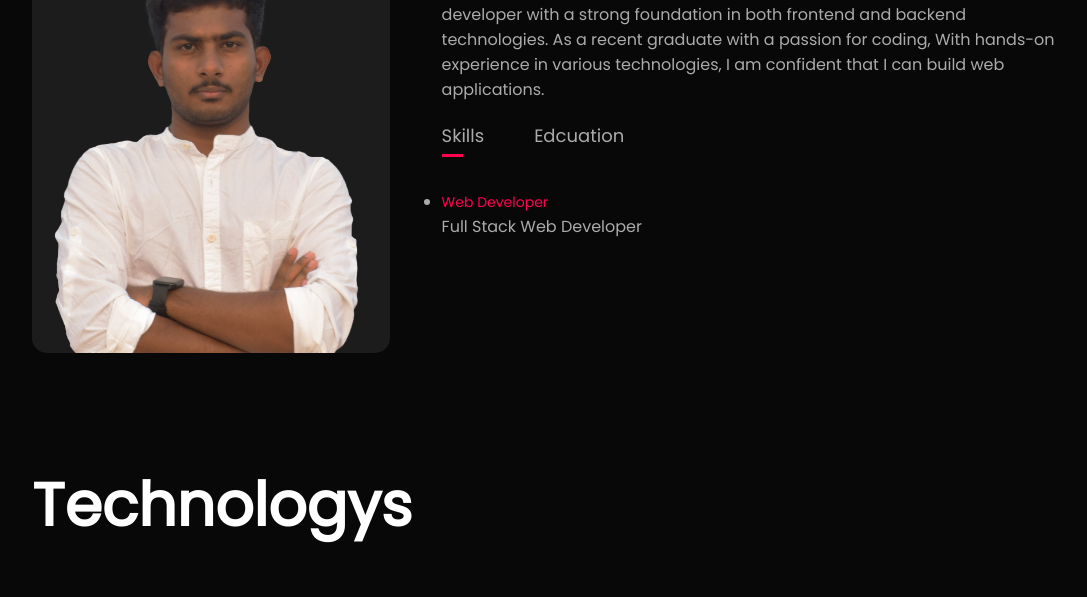
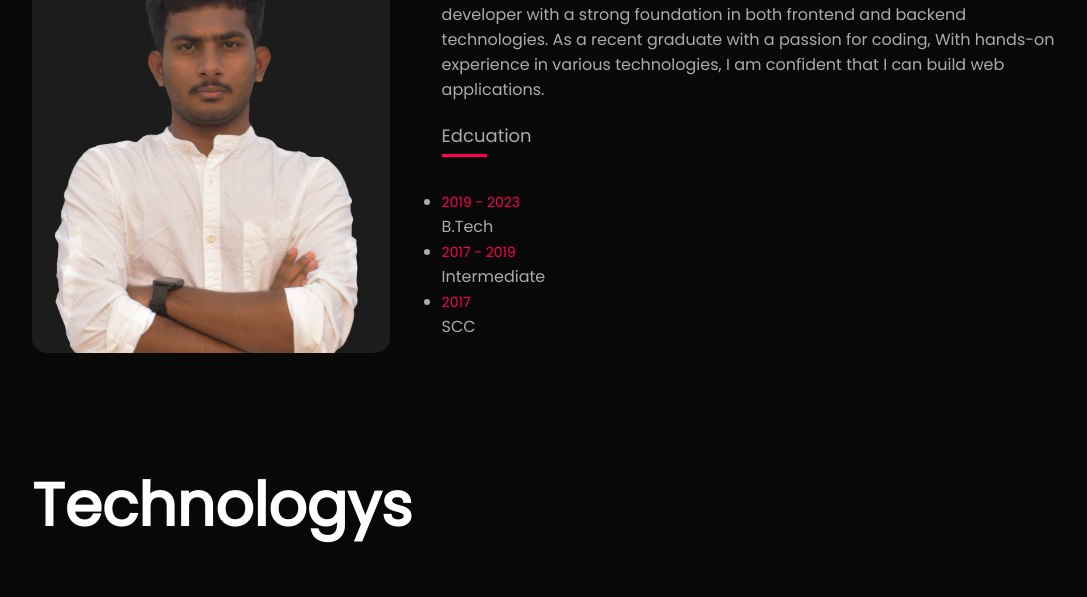
Before and after one commit to kondanarasimha/Protfolio, a plain HTML site: page index.html in a window 1280 px wide. Shown: the part 1003-1600 px from the top of the page, without its empty margins (96-1183 px from the left). Drawn offline with Linux system fonts and the light colour scheme.

Commit message:
Updating the url's

```diff
--- a/index.html
+++ b/index.html
@@ -48,15 +48,9 @@
               <h1 class="sub-title">About Me</h1>
               <p>Hello! I'm K.Narasimha, an enthusiastic and motivated fullstack web developer with a strong foundation in both frontend and backend technologies. As a recent graduate with a passion for coding, With hands-on experience in various technologies, I am confident that I can build web applications.</p>
               <div class="tab-titles">
-                <p class="tab-links active-link js-skills">Skills</p>
-                <p class="tab-links js-edcuation">Edcuation</p>
+                <p class="tab-links active-link js-skills">Edcuation</p>
               </div>
-              <div class="tab-contents active-tab" id="skills">
-                <ul>
-                  <li><span>Web Developer</span><br>Full Stack Web Developer</li>
-                </ul>
-              </div>
-              <div class="tab-contents" id="edcuation">
+              <div class="tab-contents active-tab" id="Edcuation">
                 <ul>
                   <li><span>2019 - 2023</span><br>B.Tech</li>
                   <li><span>2017 - 2019</span><br>Intermediate</li>
@@ -120,7 +114,7 @@
               <div class="layer">
                 <h3>REST API</h3>
                 <p>Developed a REST API for a blog using Node.js and Express.js.</p>
-                <a href="https://kondanarasimha.github.io/E-commerce/amazon.html" target="_blank"><i class="fa-solid fa-link"></i></a>
+                <a href="https://github.com/kondanarasimha/REST-BlogApi" target="_blank"><i class="fa-solid fa-link"></i></a>
               </div>
             </div>
             <div class="work">
```
